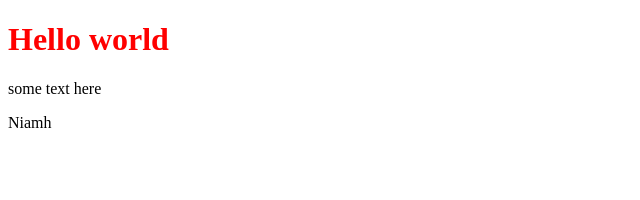
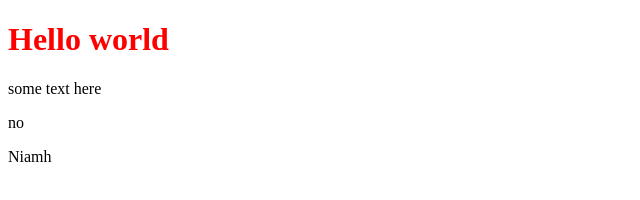
Before and after one commit to azzurradep/azzurra-web-project, a plain HTML site: page index.html in a window 1280 px wide. Shown: the full height of the page, 0-640 px from the left. Drawn offline with Linux system fonts and the light colour scheme.

Commit message:
add 'no'

```diff
--- a/index.html
+++ b/index.html
@@ -7,6 +7,7 @@
 <body>
   <h1>Hello world</h1>
   <p>some text here</p>
+  <p> no </p>
   <p> Niamh </P>
 </body>
 </html>
```
